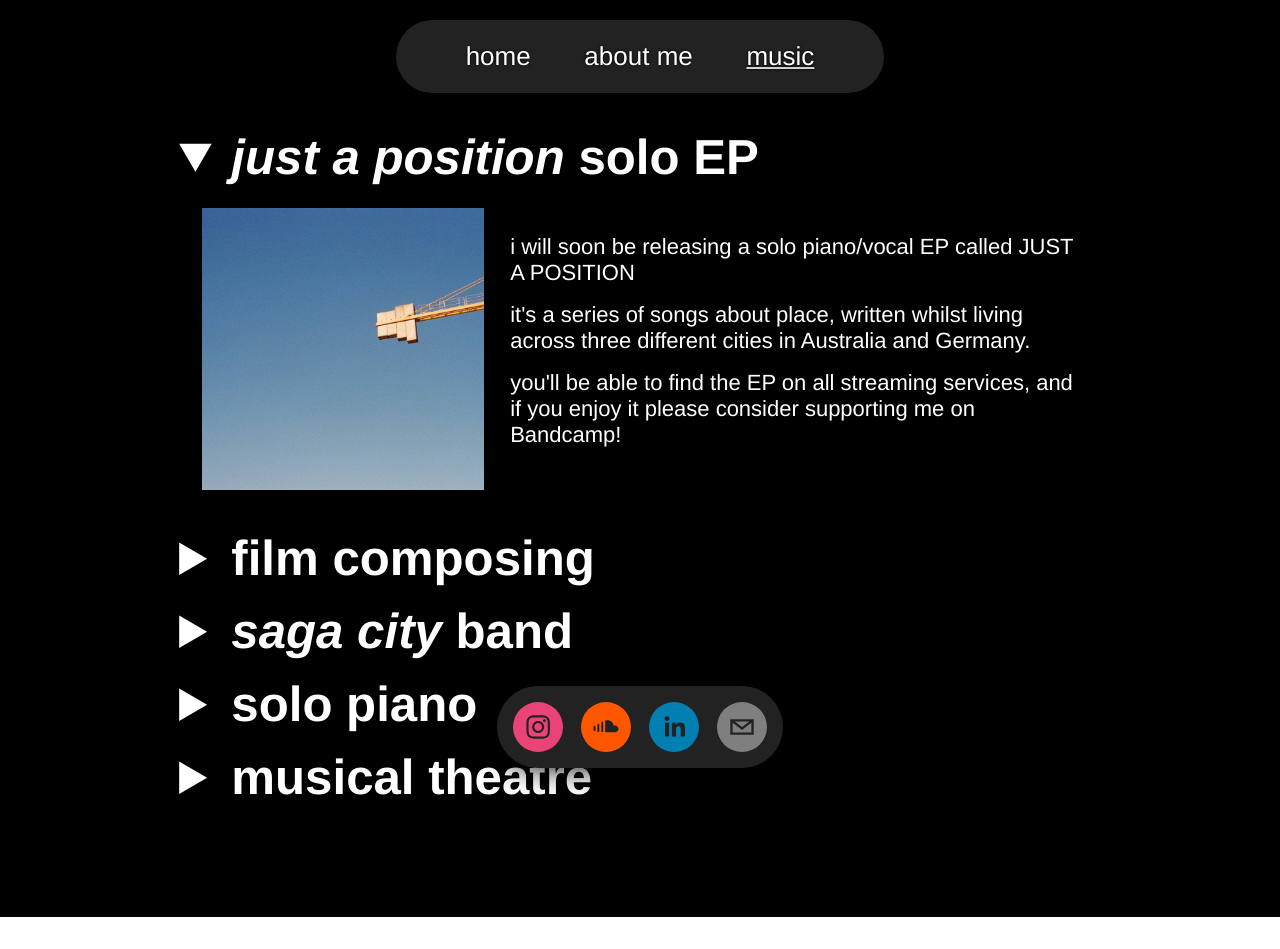
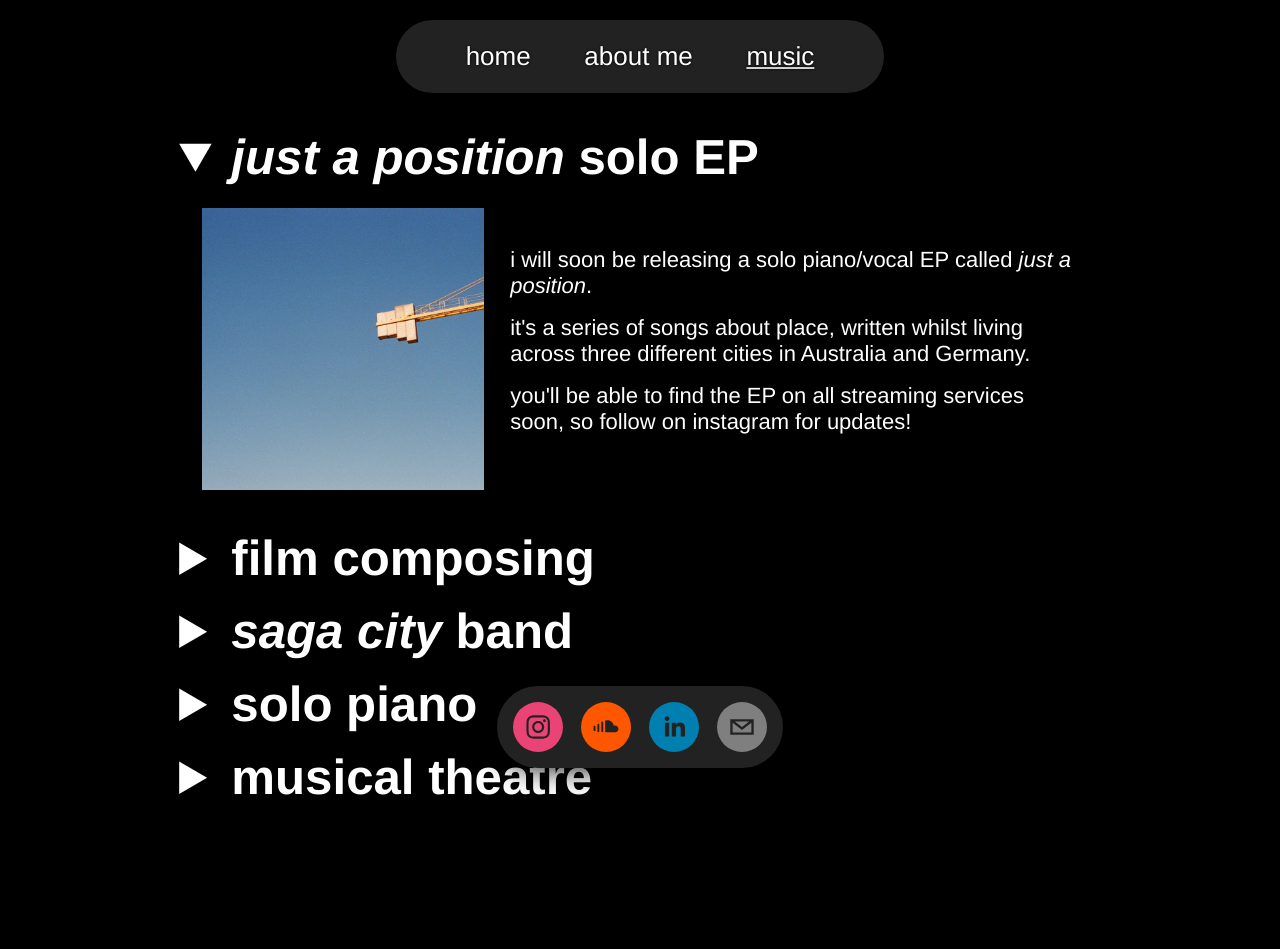
Before and after one commit to lars06/lars06.github.io, a React (Create React App) app: page /#/music in a window 1280 px wide. Before the commit the page ends 917 px from the top, so only its background shows below. Built offline with nearby package versions, Linux system fonts and the light colour scheme.

Commit message:
Fix band link and change some descriptions

```diff
--- a/src/index.css
+++ b/src/index.css
@@ -122,7 +122,7 @@ nav a.active {
 
 .content {
     padding-top: 16vh;
-    padding-bottom: 12vh;
+    padding-bottom: 16vh;
     padding-left: 14vw;
     padding-right: 14vw;
 }
@@ -194,6 +194,10 @@ details summary {
     }
 }
 
+#aboutGrid {
+    padding-bottom: 0;
+}
+
 /*
 Turn this on for hovering effect on images
 
--- a/src/pages/About.tsx
+++ b/src/pages/About.tsx
@@ -16,7 +16,7 @@ function About() {
         <p>hi i'm lars mellick and welcome to lars.au, the goto website for lars.</p>
         <p>after working as a software engineer for several years, i am currently pursuing projects in various areas of music, software, and writing. check out some of these projects on my <a href="#/music">music</a> page.</p>
         <p>if you want to get in touch, drop me a message on one of the social pipes!</p>
-          <div className="photos">
+        <div className="photos" id="aboutGrid">
           <ul>
             <li><img src={action1} className="small-portrait-img" alt="Pose 1"/></li>
             <li><img src={action2} className="small-portrait-img" alt="Pose 2"/></li>
--- a/src/pages/Music.tsx
+++ b/src/pages/Music.tsx
@@ -12,9 +12,9 @@ function Music() {
         <div className="music-section">
           <img src={epCover} className="music-image" alt="Just A Position EP cover"/>
           <div className="music-text">
-            <p>i will soon be releasing a solo piano/vocal EP called JUST A POSITION</p>
+            <p>i will soon be releasing a solo piano/vocal EP called <em>just a position</em>.</p>
             <p>it's a series of songs about place, written whilst living across three different cities in Australia and Germany.</p>
-            <p>you'll be able to find the EP on all streaming services, and if you enjoy it please consider supporting me on Bandcamp!</p>
+            <p>you'll be able to find the EP on all streaming services soon, so follow on instagram for updates!</p>
           </div>
         </div>
       </details>
@@ -56,15 +56,15 @@ function Music() {
         <div className="music-section">
           <img src={sagaCityLogo} className="music-image" alt="Saga City logo"/>
           <div className="music-text">
-            <p><a href="sagacity.au" target="_blank" rel="noopener noreferrer">SAGA CITY</a> is a Melbourne-based neo-soul band.</p>
+            <p><a href="https://www.sagacity.au" target="_blank" rel="noopener noreferrer">SAGA CITY</a> is a Melbourne-based neo-soul band.</p>
             <p>we've been busy writing original tunes and gigging around the city. come see us play at our next show!</p>
-            <p>check out our website <a href="sagacity.au" target="_blank" rel="noopener noreferrer">sagacity.au</a> to get in contact and have a listen!</p>
+            <p>check out our website <a href="https://www.sagacity.au" target="_blank" rel="noopener noreferrer">sagacity.au</a> to get in contact and have a listen!</p>
           </div>
         </div>
       </details>
       <details>
         <summary>solo piano</summary>
-        <p>i love performing and improvising on piano. have a listen to some improvisations and let me know if you would like me to play at your next event.</p>
+        <p>i love performing and improvising on piano. have a listen to some improvisations and let me know if you would like to talk about having music at your next event!</p>
         <div className="soundcloudList">
           <iframe
             className="soundcloudFrame"
@@ -84,7 +84,7 @@ function Music() {
       </details>
       <details>
         <summary>musical theatre</summary>
-        <p>myself and some well known writers are in the early stages of creating an original musical theatre production. check out my orchestration from the first song and send me a message to learn more!</p>
+        <p>myself and some well known writers are in the early stages of creating an original musical theatre production. check out my orchestration from the opening song and send me a message to hear more!</p>
         <div className="soundcloudList">
           <iframe
             className="soundcloudFrame"
```
Lines whose indentation alone changed are shown as unchanged.
